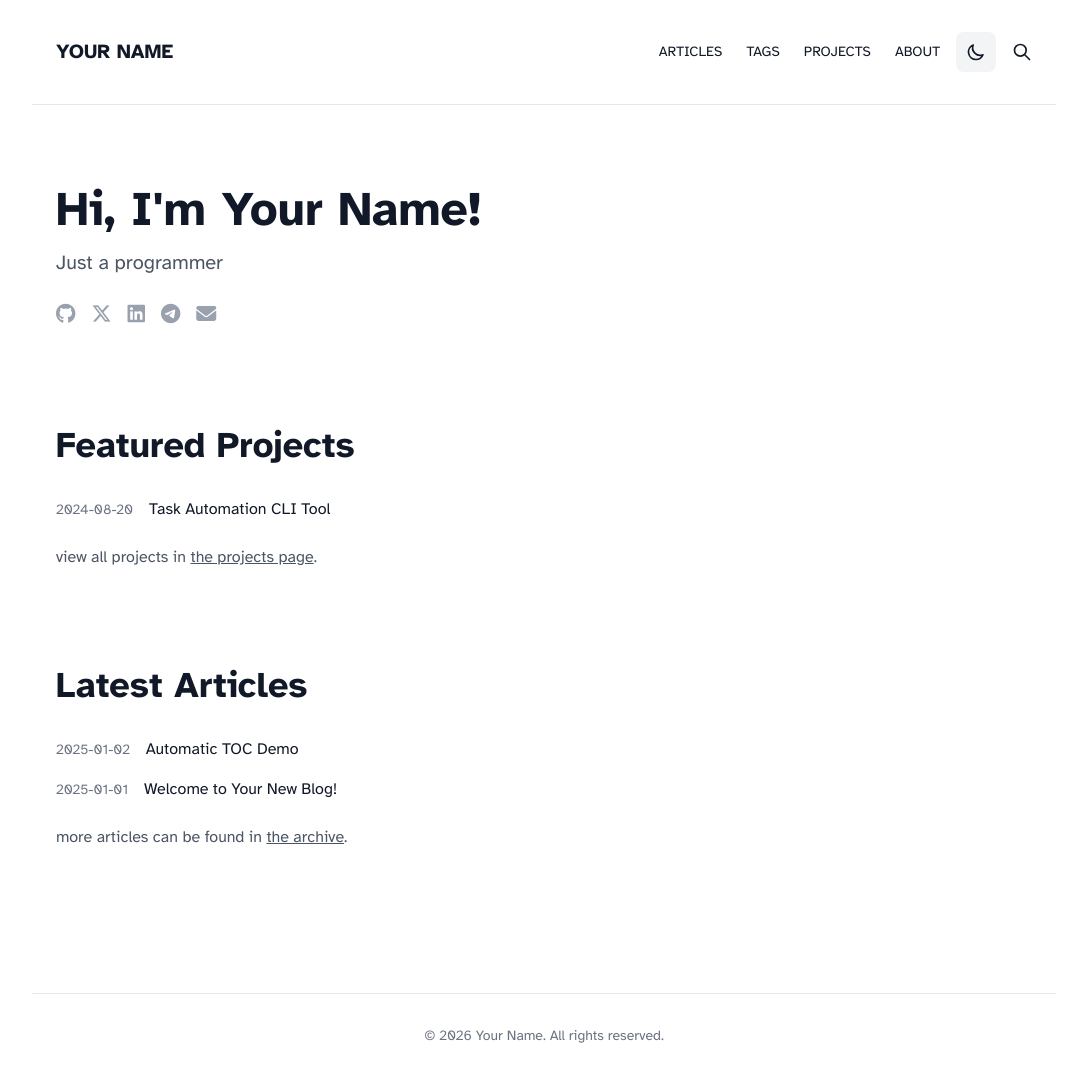
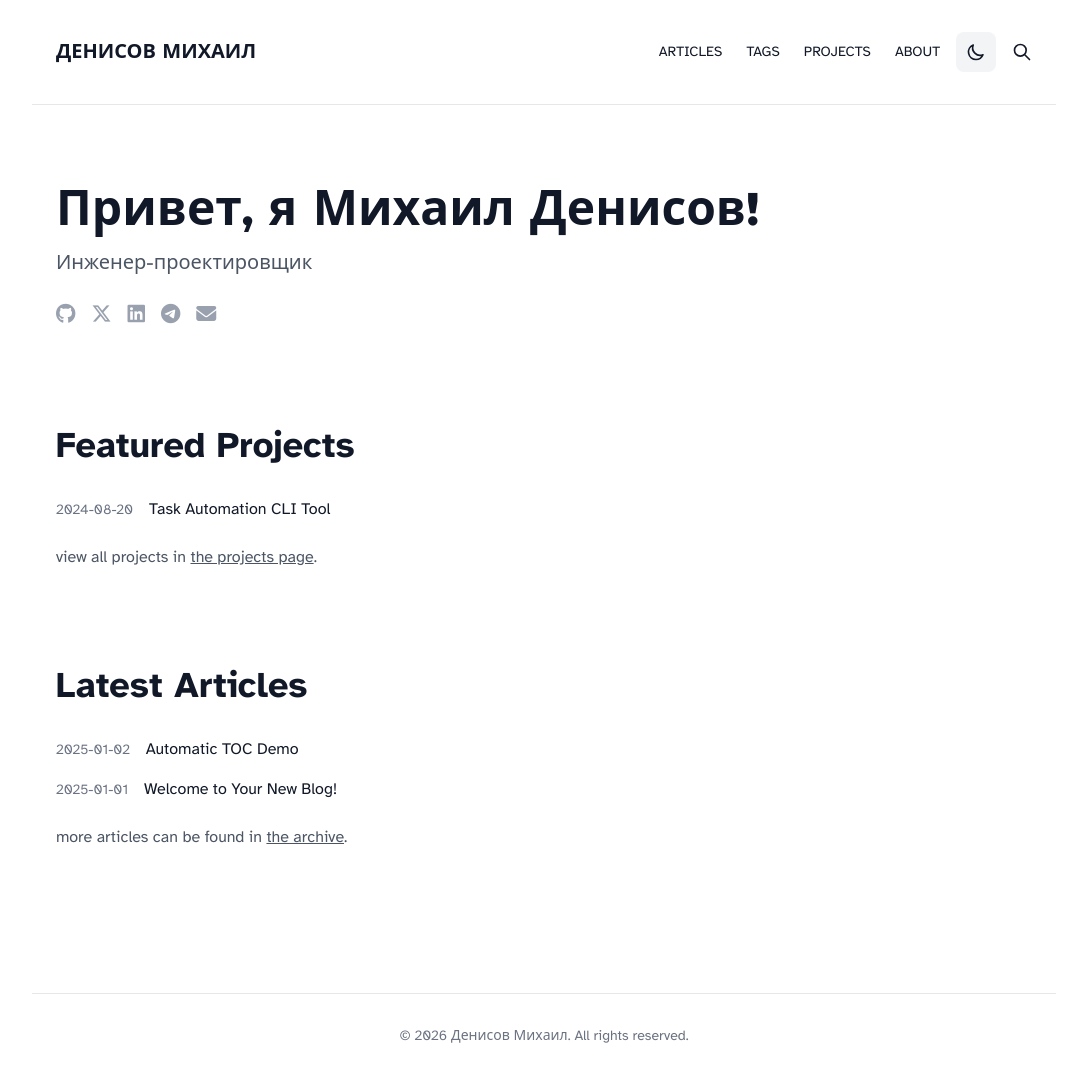
Before and after one commit to kip43/kip43.github.io, a Jekyll site: the page built from index.html, in a window 1280 px wide. Shown: the whole page, without its empty margins (96-1183 px from the left). Built offline with Jekyll 4.4.1, drawn with Linux system fonts in a browser that asks for light colours.

Commit message:
Update _config.yml

```diff
--- a/_config.yml
+++ b/_config.yml
@@ -2,16 +2,16 @@
 # Site settings
 # -----------------------------------------------------------------------------
 
-title: Your Name
-first_name: Your
-last_name: Name
-greeting: "Hi, I'm Your Name!"
-tagline: "Just a programmer"
-email: your-email@example.com
+title: Денисов Михаил
+first_name: Михаил
+last_name:  Денисов
+greeting: "Привет, я Михаил Денисов!"
+tagline: "Инженер-проектировщик"
+email: forestranger@ya.ru
 
 description: >- # the ">" symbol means to ignore newlines
-  Personal blog - A programmer sharing thoughts on software development,
-  Python, and web technologies.
+  Личный блог — инженер-проектировщик АСУ делится мыслями о системах
+  управления, КИПиА и слаботочных сетях.
 
 footer_text: >
   Powered by <a href="https://jekyllrb.com/" target="_blank">Jekyll</a> with <a href="https://tailwindcss.com/" target="_blank">Tailwind CSS</a>.
```
